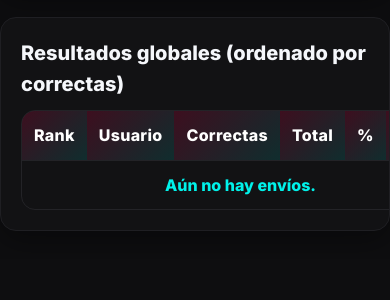
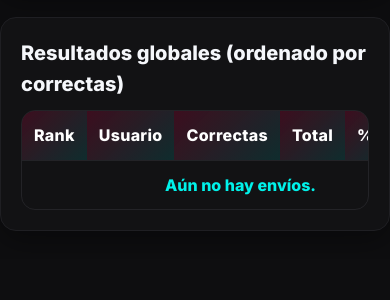
Before and after one commit to Ajoe01/Mecflud, a Flask app: page /results in a window 390 px wide. Shown: the part 227-527 px from the top of the page. Run offline with Flask 3, Linux system fonts and the light colour scheme; a user stored in the database is signed in.

Commit message:
style.css

```diff
--- a/static/style.css
+++ b/static/style.css
@@ -96,6 +96,11 @@
 .tool-card{ padding:18px }
 .exercise-card{ padding:18px; margin:16px 0 }
 .result-summary{ padding:20px; margin:16px 0 28px }
+
+/* En escritorio queremos que las tarjetas de resultados no recorten su contenido
+  (se usa overflow:auto en móvil). Esto sobrescribe la regla genérica de .card
+  que ponía `overflow: hidden;` y evita cortar el contenido dentro de la tarjeta. */
+.result-summary { overflow: visible; }
 
 h2{ margin:0 0 10px; font-size: clamp(20px,3.4vw,28px) }
 h3{ margin:0 0 8px; font-size: clamp(16px,3vw,20px) }
@@ -487,3 +492,24 @@
   text-transform: uppercase;
   letter-spacing: 0.5px;
 }
+
+/* ===== FIX: permitir scroll en móvil para la vista de resultados ===== */
+/* La clase usada en templates/results.html es .result-summary
+   y en resultsb.html es .result. Aquí forzamos overflow-auto
+   y scrolling suave en pantallas pequeñas para evitar que las
+   tarjetas queden "bloqueadas" sin poder hacer scroll. */
+@media (max-width: 900px) {
+  .result-summary, .result {
+    overflow-y: auto !important;
+    -webkit-overflow-scrolling: touch !important;
+    max-height: calc(100vh - 140px) !important; /* deja espacio para header/nav */
+  }
+  /* Permitir que las tablas dentro de resultados hagan scroll horizontal/vertical en móviles */
+  .res-table {
+    display: block;
+    width: 100%;
+    overflow: auto !important;
+    -webkit-overflow-scrolling: touch !important;
+    max-width: 100%;
+  }
+}
```
